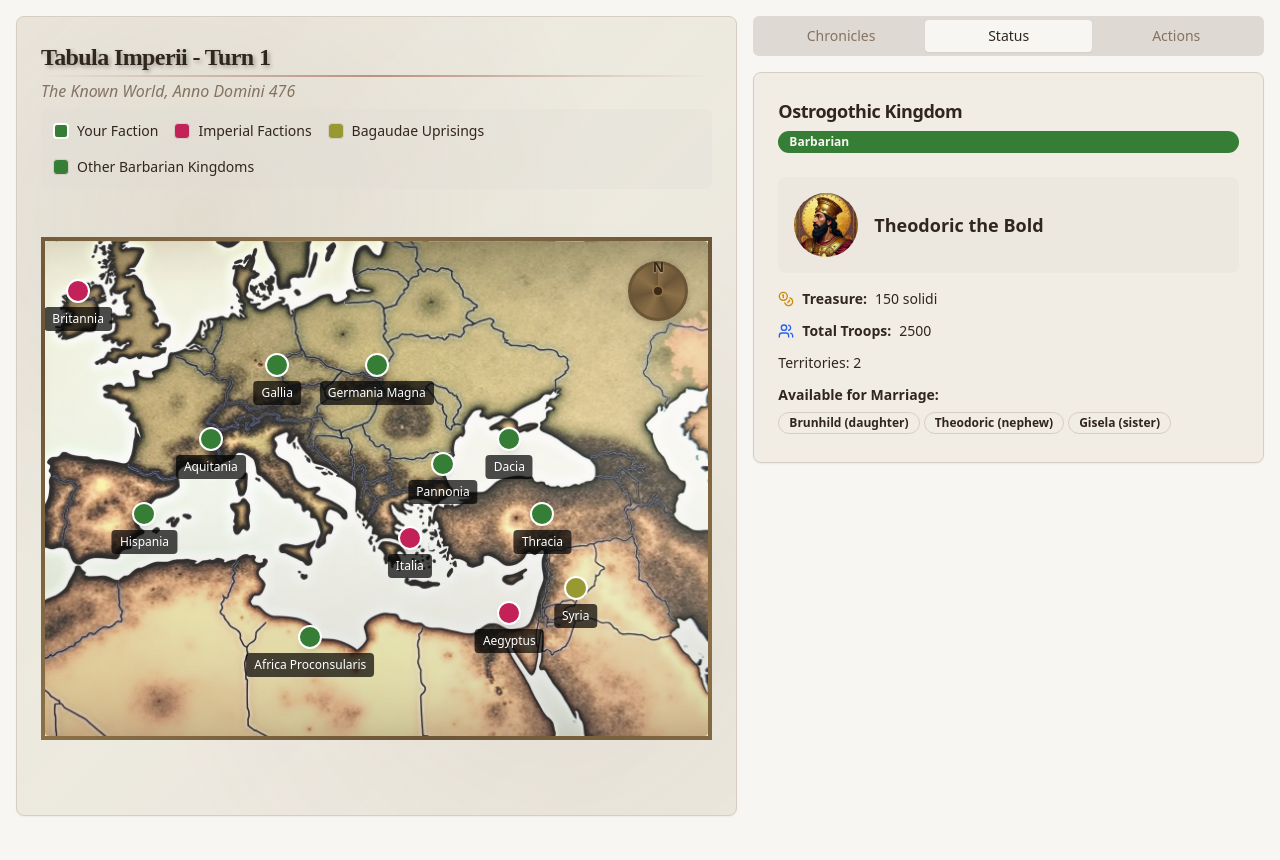
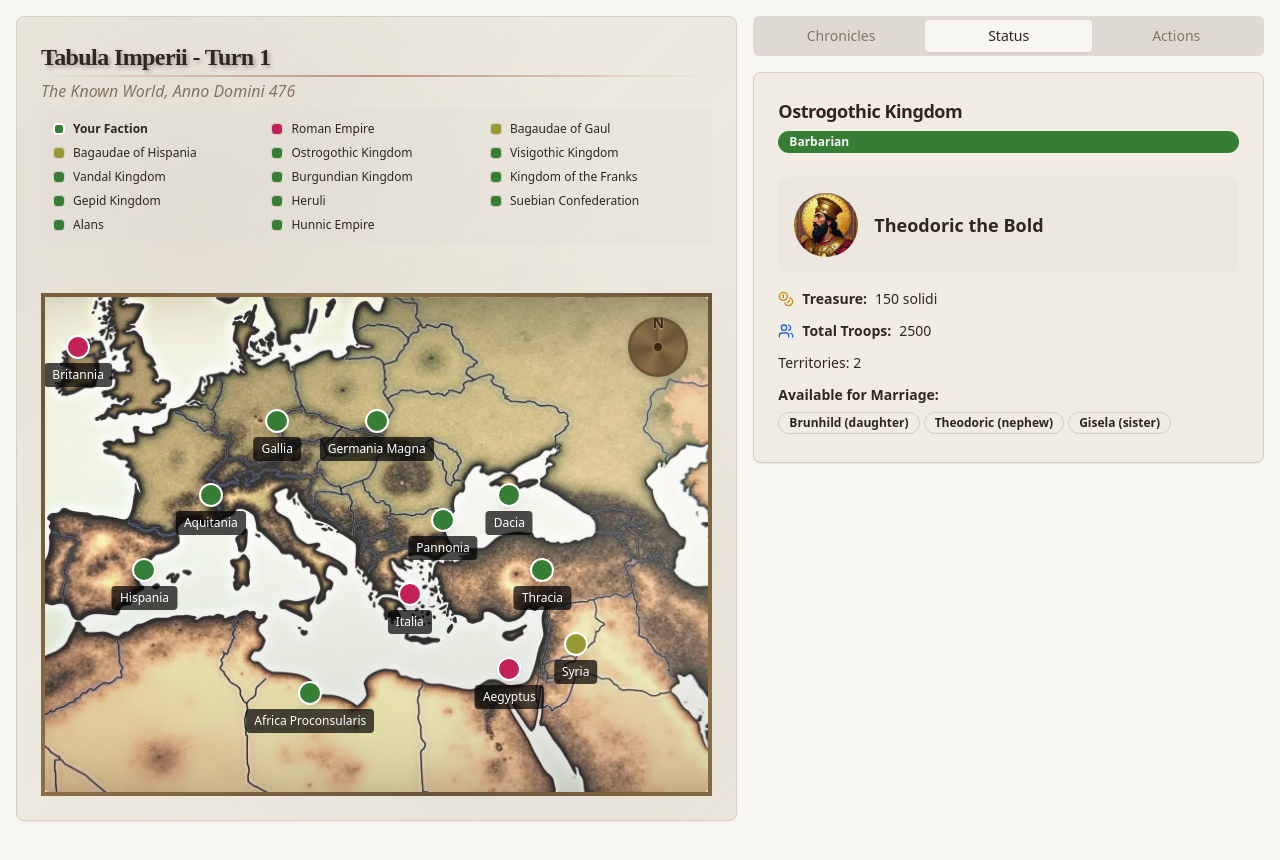
Before and after one commit to pjtunstall/thanatarchia, a React (Vite) app: page / in a window 1280 px wide. Shown: the top 860 px of the page. Built offline with nearby package versions, Linux system fonts and the light colour scheme.

Commit message:
Restore faction names in map legend
Restore the full variety of faction names in the map legend.

```diff
--- a/src/components/game/GameMap.tsx
+++ b/src/components/game/GameMap.tsx
@@ -45,22 +45,64 @@ const GameMap: React.FC<GameMapProps> = ({
         </p>
 
         {/* Faction Legend */}
-        <div className="flex flex-wrap gap-4 mt-4 p-3 bg-muted/30 rounded-lg">
+        <div className="mt-4 p-3 bg-muted/30 rounded-lg">
+          <div className="grid grid-cols-1 md:grid-cols-2 lg:grid-cols-3 gap-2 text-xs">
             <div className="flex items-center gap-2">
-            <div className="w-4 h-4 rounded bg-[hsl(var(--barbarian))] border-2 border-white"></div>
-            <span className="text-sm">Your Faction</span>
+              <div className="w-3 h-3 rounded bg-[hsl(var(--barbarian))] border-2 border-white"></div>
+              <span className="font-semibold">Your Faction</span>
             </div>
             <div className="flex items-center gap-2">
-            <div className="w-4 h-4 rounded bg-[hsl(var(--imperial))] border"></div>
-            <span className="text-sm">Imperial Factions</span>
+              <div className="w-3 h-3 rounded bg-[hsl(var(--imperial))] border"></div>
+              <span>Roman Empire</span>
             </div>
             <div className="flex items-center gap-2">
-            <div className="w-4 h-4 rounded bg-[hsl(var(--bagaudae))] border"></div>
-            <span className="text-sm">Bagaudae Uprisings</span>
+              <div className="w-3 h-3 rounded bg-[hsl(var(--bagaudae))] border"></div>
+              <span>Bagaudae of Gaul</span>
             </div>
             <div className="flex items-center gap-2">
-            <div className="w-4 h-4 rounded bg-[hsl(var(--barbarian))] border"></div>
-            <span className="text-sm">Other Barbarian Kingdoms</span>
+              <div className="w-3 h-3 rounded bg-[hsl(var(--bagaudae))] border"></div>
+              <span>Bagaudae of Hispania</span>
+            </div>
+            <div className="flex items-center gap-2">
+              <div className="w-3 h-3 rounded bg-[hsl(var(--barbarian))] border"></div>
+              <span>Ostrogothic Kingdom</span>
+            </div>
+            <div className="flex items-center gap-2">
+              <div className="w-3 h-3 rounded bg-[hsl(var(--barbarian))] border"></div>
+              <span>Visigothic Kingdom</span>
+            </div>
+            <div className="flex items-center gap-2">
+              <div className="w-3 h-3 rounded bg-[hsl(var(--barbarian))] border"></div>
+              <span>Vandal Kingdom</span>
+            </div>
+            <div className="flex items-center gap-2">
+              <div className="w-3 h-3 rounded bg-[hsl(var(--barbarian))] border"></div>
+              <span>Burgundian Kingdom</span>
+            </div>
+            <div className="flex items-center gap-2">
+              <div className="w-3 h-3 rounded bg-[hsl(var(--barbarian))] border"></div>
+              <span>Kingdom of the Franks</span>
+            </div>
+            <div className="flex items-center gap-2">
+              <div className="w-3 h-3 rounded bg-[hsl(var(--barbarian))] border"></div>
+              <span>Gepid Kingdom</span>
+            </div>
+            <div className="flex items-center gap-2">
+              <div className="w-3 h-3 rounded bg-[hsl(var(--barbarian))] border"></div>
+              <span>Heruli</span>
+            </div>
+            <div className="flex items-center gap-2">
+              <div className="w-3 h-3 rounded bg-[hsl(var(--barbarian))] border"></div>
+              <span>Suebian Confederation</span>
+            </div>
+            <div className="flex items-center gap-2">
+              <div className="w-3 h-3 rounded bg-[hsl(var(--barbarian))] border"></div>
+              <span>Alans</span>
+            </div>
+            <div className="flex items-center gap-2">
+              <div className="w-3 h-3 rounded bg-[hsl(var(--barbarian))] border"></div>
+              <span>Hunnic Empire</span>
+            </div>
           </div>
         </div>
       </CardHeader>
```
Lines whose indentation alone changed are shown as unchanged.
